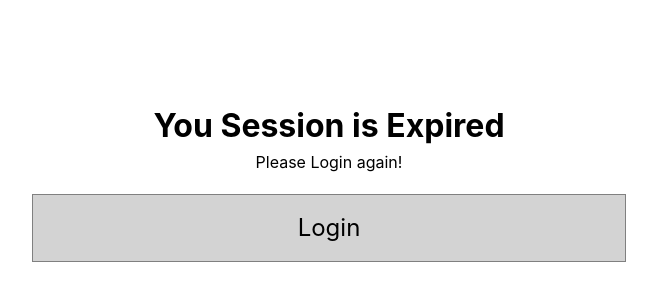
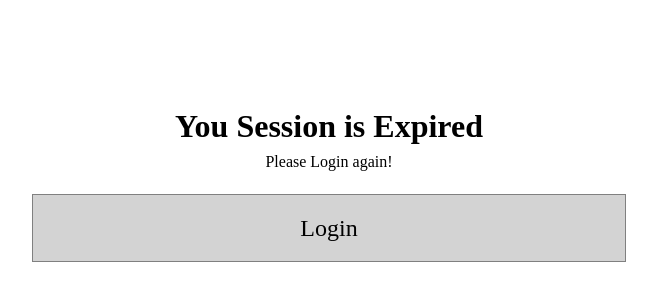
Before and after one commit to RiturajAgrahari/AB-Bot-Panel, a React (Vite) app in the folder Frontend/: page / in a window 1280 px wide. Shown: the part 128-428 px from the top of the page, without its empty margins (311-968 px from the left). Built offline with nearby package versions, Linux system fonts and the light colour scheme; no server answers; a web font is replaced by a local one.

Commit message:
creating css vars

```diff
--- a/Frontend/src/index.css
+++ b/Frontend/src/index.css
@@ -1,4 +1,6 @@
 :root {
+  --abfont: #ffffff
+
   font-family: Inter, system-ui, Avenir, Helvetica, Arial, sans-serif;
   line-height: 1.5;
   font-weight: 400;
```
